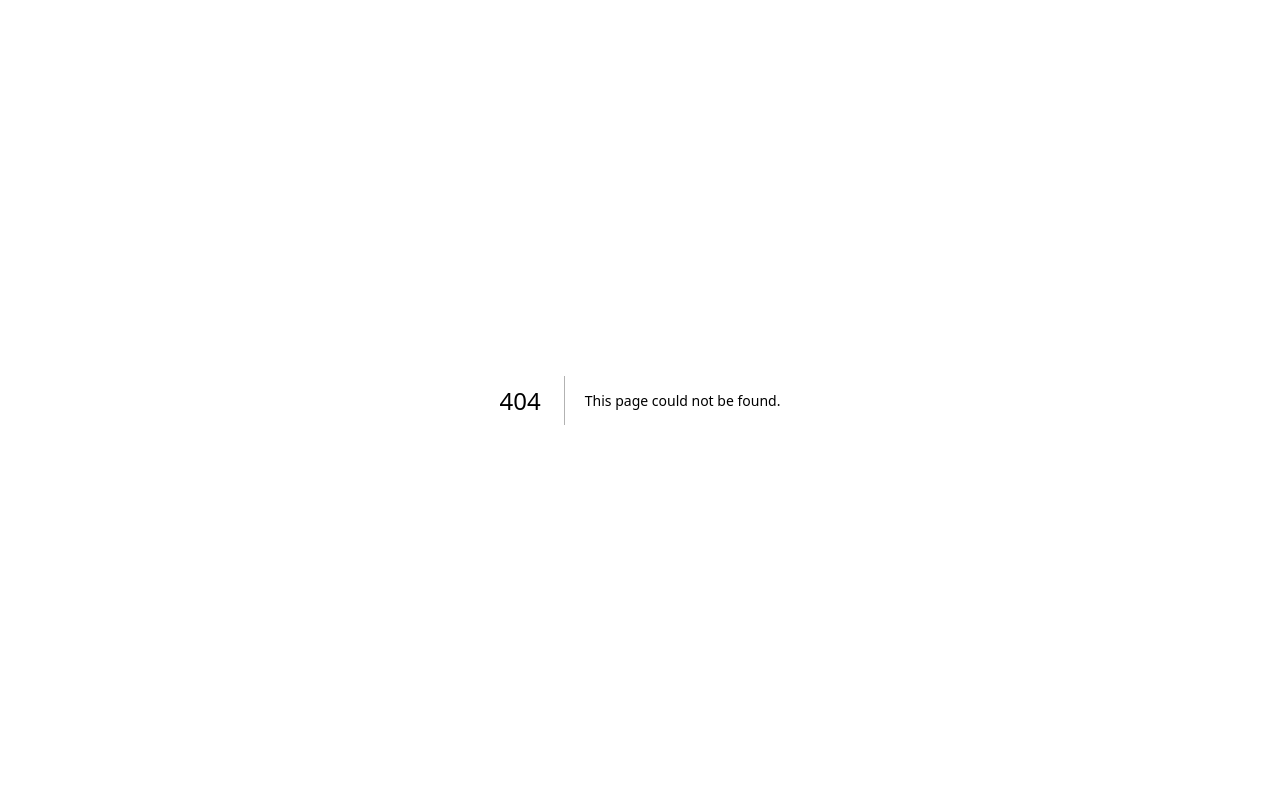
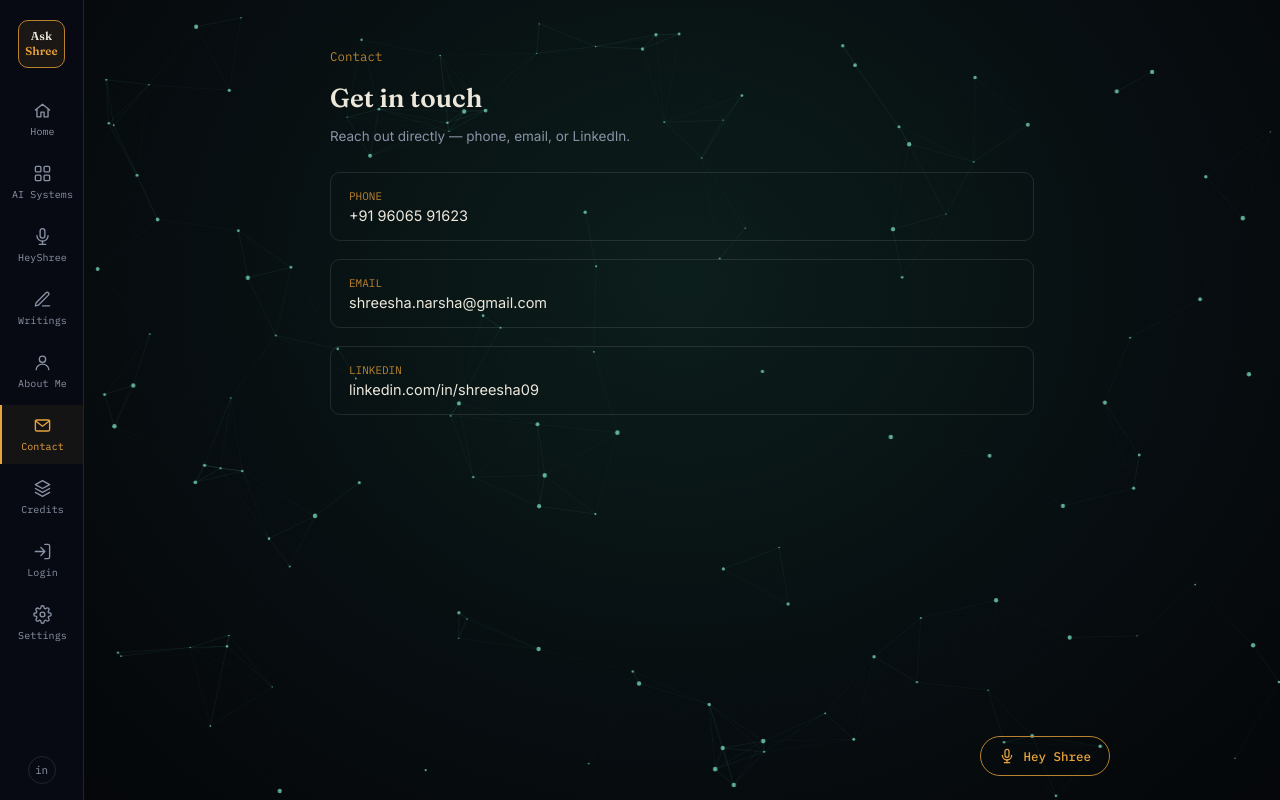
Before and after one commit to shreeshanarsha-star/Askshree-App, a Next.js app: page /contact in a window 1280 px wide. Before the commit this address had no page. Built offline with nearby package versions, Linux system fonts and the light colour scheme; no server answers.

Commit message:
Build real Contact page and link sidebar Contact item to it, replacing the flyout (matches Writings/About Me fix)

```diff
--- /dev/null
+++ b/app/contact/page.js
@@ -0,0 +1,39 @@
+'use client';
+import Sidebar from '../../components/Sidebar';
+import ThemeBackground from '../../components/ThemeBackground';
+import { useTheme } from '../../lib/useTheme';
+import HeyShreeVoice from '../../components/HeyShreeVoice';
+
+const CHANNELS = [
+  { role: 'Phone', name: '+91 96065 91623', href: 'tel:+919606591623' },
+  { role: 'Email', name: 'shreesha.narsha@gmail.com', href: 'mailto:shreesha.narsha@gmail.com' },
+  { role: 'LinkedIn', name: 'linkedin.com/in/shreesha09', href: 'https://www.linkedin.com/in/shreesha09/' },
+];
+
+export default function ContactPage() {
+  const { themeId, ready } = useTheme();
+  return (
+    <div style={{ position: 'relative' }}>
+      <Sidebar active="contact" />
+      <div className="side-content">
+        {ready && <ThemeBackground themeId={themeId} />}
+        <div className="simple-page">
+          <div className="eyebrow">Contact</div>
+          <h1>Get in touch</h1>
+          <p className="sub">Reach out directly — phone, email, or LinkedIn.</p>
+
+          <div className="credits-list">
+            {CHANNELS.map((c) => (
+              <a key={c.role} href={c.href} target={c.role === 'LinkedIn' ? '_blank' : undefined} rel={c.role === 'LinkedIn' ? 'noopener noreferrer' : undefined}
+                 className="credits-item" style={{ display: 'block', textDecoration: 'none' }}>
+                <div className="role">{c.role}</div>
+                <div className="name">{c.name}</div>
+              </a>
+            ))}
+          </div>
+        </div>
+      </div>
+      <HeyShreeVoice />
+    </div>
+  );
+}
--- a/components/Sidebar.js
+++ b/components/Sidebar.js
@@ -1,5 +1,4 @@
 'use client';
-import { useState } from 'react';
 import { useOptionalSession } from '../lib/useOptionalSession';
 
 const ICONS = {
@@ -29,10 +28,7 @@ function openHeyShree() {
 }
 
 export default function Sidebar({ active }) {
-  const [contactOpen, setContactOpen] = useState(false);
   const { ready, email, signOut } = useOptionalSession();
-
-  function closeFlyouts() { setContactOpen(false); }
 
   return (
     <nav className="side-rail">
@@ -59,18 +55,9 @@ export default function Sidebar({ active }) {
           <Icon name="user" /><span>About Me</span>
         </a>
 
-        <div className="side-item-wrap">
-          <div className={`side-item ${contactOpen ? 'active' : ''}`} onClick={() => setContactOpen((o) => !o)}>
-            <Icon name="mail" /><span>Contact</span>
-          </div>
-          {contactOpen && (
-            <div className="side-flyout" onMouseLeave={closeFlyouts}>
-              <a href="tel:+919606591623">+91 96065 91623</a>
-              <a href="mailto:shreesha.narsha@gmail.com">shreesha.narsha@gmail.com</a>
-              <a href="https://www.linkedin.com/in/shreesha09/" target="_blank" rel="noopener noreferrer">linkedin.com/in/shreesha09</a>
-            </div>
-          )}
-        </div>
+        <a href="/contact" className={`side-item ${active === 'contact' ? 'active' : ''}`}>
+          <Icon name="mail" /><span>Contact</span>
+        </a>
 
         <a href="/credits" className={`side-item ${active === 'credits' ? 'active' : ''}`}>
           <Icon name="credit" /><span>Credits</span>
```
